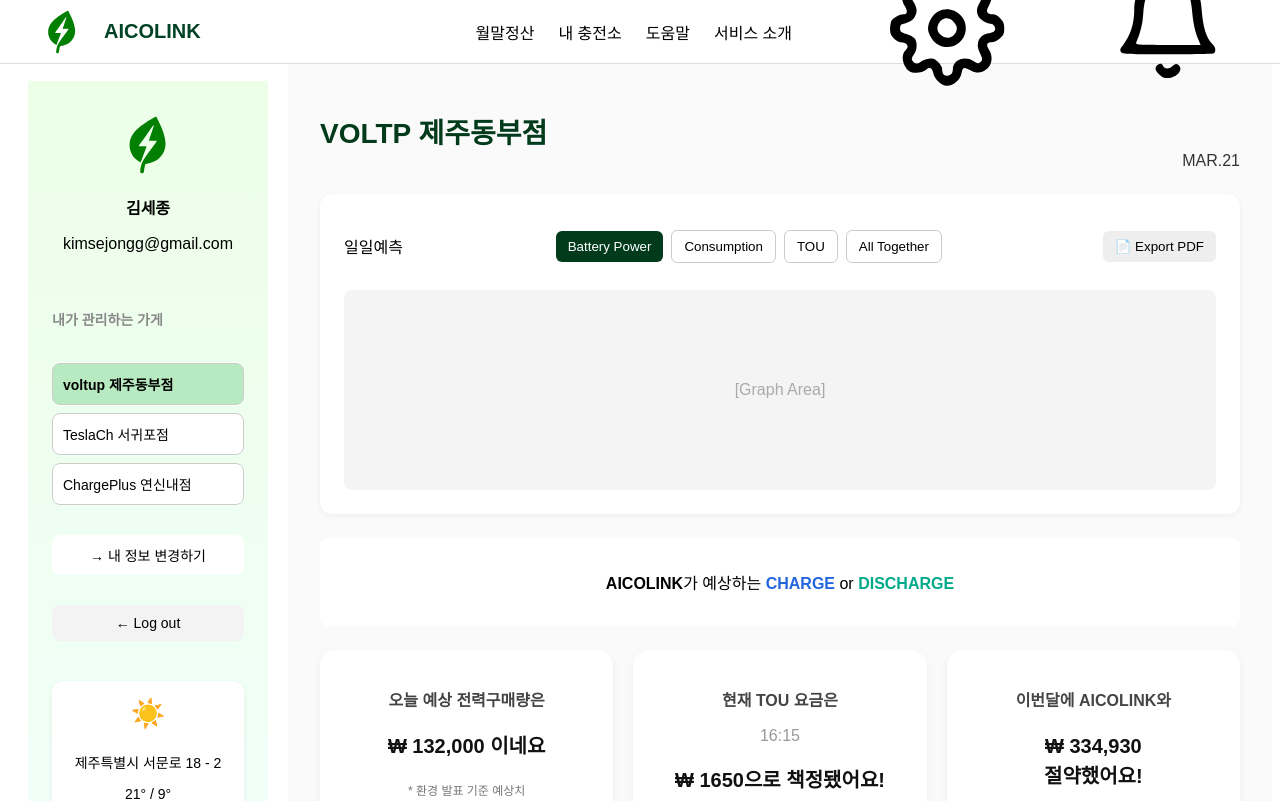
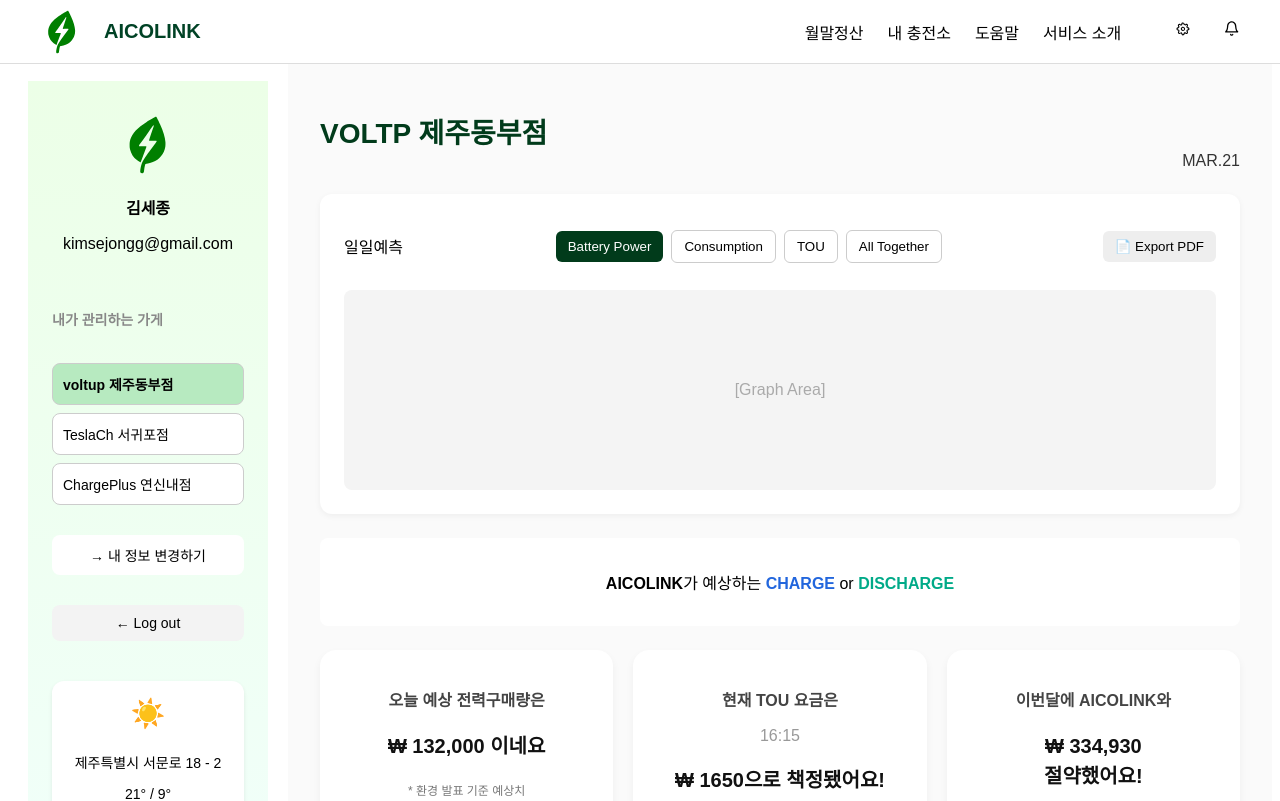
Before and after one commit to Capstone-whiteday/frontend-aicolink, a React (Vite) app: page / in a window 1280 px wide. Shown: the top 801 px of the page. Built offline with nearby package versions, Linux system fonts and the light colour scheme.

Commit message:
icons height fixed

```diff
--- a/src/Components/Header.css
+++ b/src/Components/Header.css
@@ -39,7 +39,14 @@
     height: 60px;  /* SVG 크기 조절 */
     width: auto;
   }
-
+  .setting-icon {
+    height: 20px;  /* SVG 크기 조절 */
+    width: auto;
+  }
+  .alarm-icon {
+    height: 20px;  /* SVG 크기 조절 */
+    width: auto;
+  }
   .logo-text {
     font-weight: bold;
     font-size: 20px;
```
